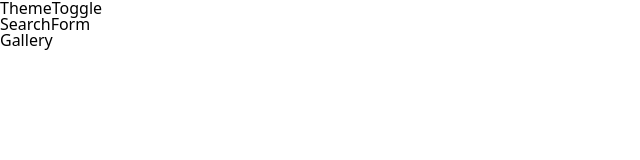
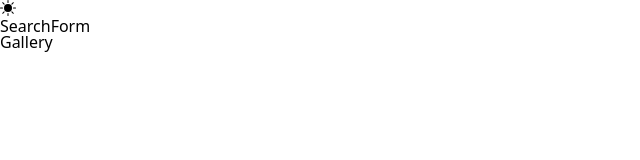
Before and after one commit to emmeiwhite/unsplash-images-app-reactQuery, a React (Vite) app: page / in a window 1280 px wide. Shown: the top 160 px of the page, without its empty margins (0-640 px from the left). Built offline with nearby package versions, Linux system fonts and the light colour scheme.

Commit message:
Working on ThemeToggle --- fingers crossed1

```diff
--- a/src/App.jsx
+++ b/src/App.jsx
@@ -1,8 +1,11 @@
 import Gallery from "./Gallery";
 import SearchForm from "./SearchForm";
 import ThemeToggle from "./ThemeToggle";
+import { useGlobalContext } from "./context";
 
 const App = () => {
+  const { isDarkTheme } = useGlobalContext();
+  console.log(isDarkTheme);
   return (
     <>
       <ThemeToggle />
--- a/src/ThemeToggle.jsx
+++ b/src/ThemeToggle.jsx
@@ -1,7 +1,16 @@
 import { useGlobalContext } from "./context";
+import { BsFillSunFill, BsFillMoonFill } from "react-icons/bs";
 
 export default function ThemeToggle() {
-  const greeting = useGlobalContext();
-  console.log(greeting);
-  return <div>ThemeToggle</div>;
+  const { isDarkTheme, toggleDarkTheme } = useGlobalContext();
+  console.log(isDarkTheme);
+  return (
+    <div>
+      {isDarkTheme ? (
+        <BsFillMoonFill onClick={toggleDarkTheme()} />
+      ) : (
+        <BsFillSunFill />
+      )}
+    </div>
+  );
 }
--- a/src/context.jsx
+++ b/src/context.jsx
@@ -1,17 +1,26 @@
-import { createContext, useContext } from "react";
-import Gallery from "./Gallery";
+import { createContext, useContext, useState } from "react";
 
 // This is our context
 export const GalleryContext = createContext();
 
 export const AppProvider = ({ children }) => {
-  const greeting = "Hello World!";
+  const [isDarkTheme, setIsDarkTheme] = useState(false);
 
+  const toggleDarkTheme = () => {
+    const newDarkTheme = !isDarkTheme;
+    setIsDarkTheme(newDarkTheme);
+  };
+
+  const appData = {
+    isDarkTheme,
+    toggleDarkTheme,
+  };
   return (
-    <GalleryContext.Provider value={greeting}>
+    <GalleryContext.Provider value={appData}>
       {children}
     </GalleryContext.Provider>
   );
 };
 
+// Custom useGlobalContext to save some lines of code on each page!
 export const useGlobalContext = () => useContext(GalleryContext);
```
